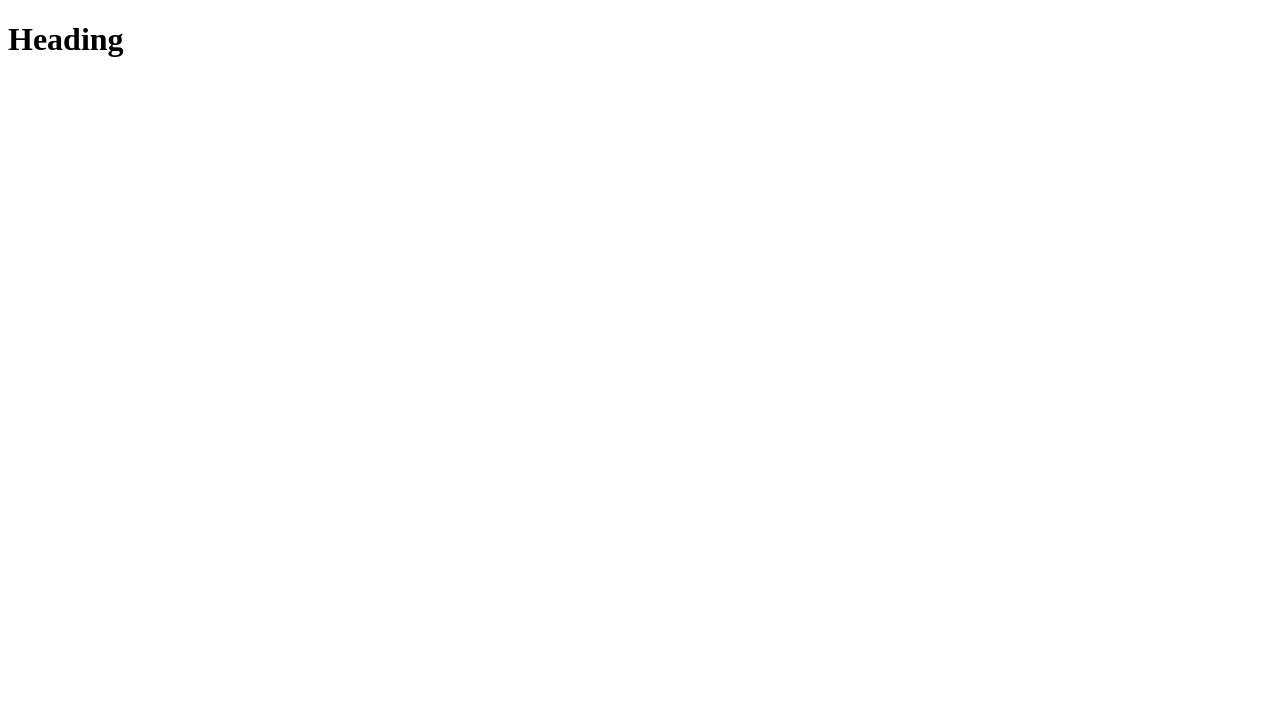
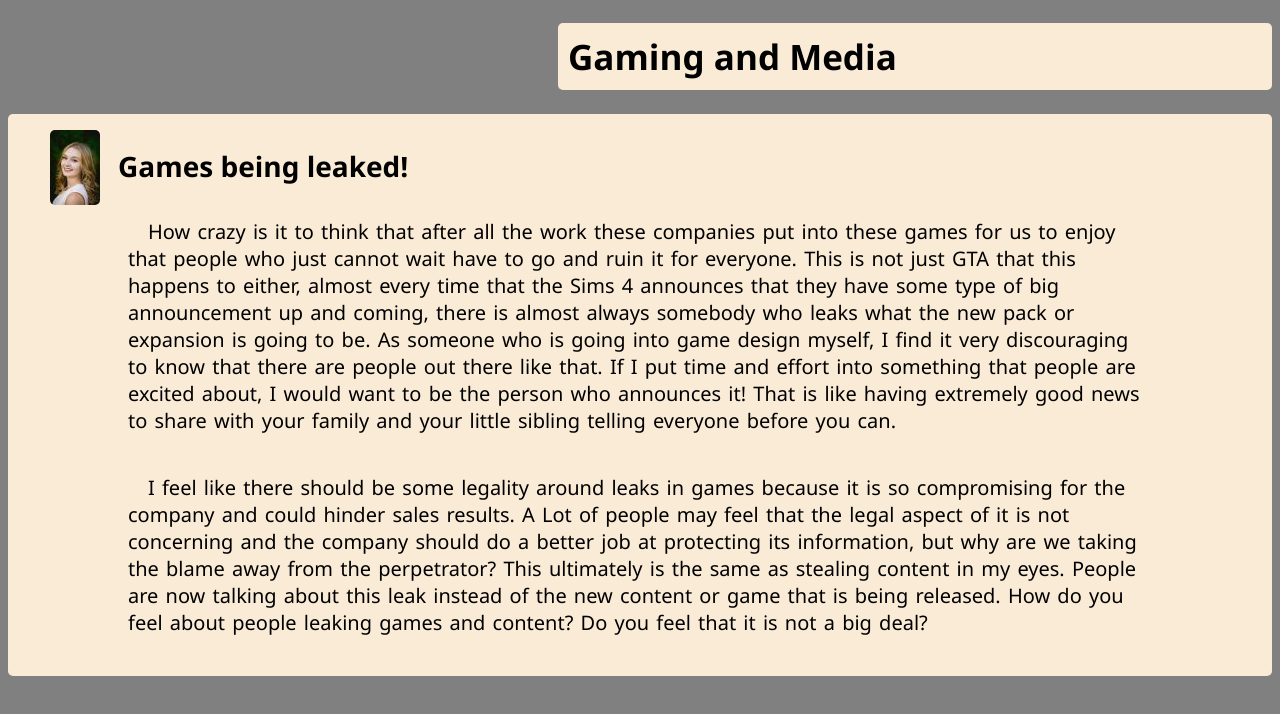
Before and after one commit to Piperja/challenge6, a plain HTML site: page index.html in a window 1280 px wide. Drawn offline with Linux system fonts and the light colour scheme.

Commit message:
finished

```diff
--- a/index.html
+++ b/index.html
@@ -4,11 +4,17 @@
     <meta charset="UTF-8">
     <meta name="viewport" content="width=device-width, initial-scale=1.0">
     <meta http-equiv="X-UA-Compatible" content="ie=edge">
-    <title>Title</title>
+    <title>Blog Post</title>
     <link rel="stylesheet" href="screen.css">
   </head>
   <body>
-    <h1>Heading</h1>
+    <h1>Gaming and Media</h1>
+    <main>
+      <img src="meagainsmall.jpg">
+      <h2>Games being leaked!</h2>
+      <p class="p1">How crazy is it to think that after all the work these companies put into these games for us to enjoy that people who just cannot wait have to go and ruin it for everyone. This is not just GTA that this happens to either, almost every time that the Sims 4 announces that they have some type of big announcement up and coming, there is almost always somebody who leaks what the new pack or expansion is going to be. As someone who is going into game design myself, I find it very discouraging to know that there are people out there like that. If I put time and effort into something that people are excited about, I would want to be the person who announces it! That is like having extremely good news to share with your family and your little sibling telling everyone before you can.</p>
+      <p class="p2"> I feel like there should be some legality around leaks in games because it is so compromising for the company and could hinder sales results. A Lot of people may feel that the legal aspect of it is not concerning and the company should do a better job at protecting its information, but why are we taking the blame away from the perpetrator? This ultimately is the same as stealing content in my eyes. People are now talking about this leak instead of the new content or game that is being released. How do you feel about people leaking games and content? Do you feel that it is not a big deal? </p>
+    </main>
     <script src="index.js"></script>
   </body>
 </html>
--- a/screen.css
+++ b/screen.css
@@ -1 +1,42 @@
 /* Add screen styles below */
+
+body {
+    background: grey;
+    font-family: 'Segoe UI', Tahoma, Geneva, Verdana, sans-serif;
+}
+
+h1 {
+    padding: 10px;
+    margin-left: 550px;
+    font-size: 35px;
+    background-color: antiquewhite;
+    border-radius: 5px;
+}
+
+h2 {
+    font-weight: bold;
+    margin-left: 100px;
+    font-size: 28px;
+}
+
+p {
+    margin-left: 100px;
+    margin-right: 100px;
+    font-size: 20px;
+    word-spacing: 2px;
+    text-indent: 20px;
+    padding: 10px;
+}
+
+main {
+    background-color: antiquewhite;
+    border-radius: 5px;
+    padding: 10px;
+}
+
+img {
+    position: absolute;
+    top: 130px;
+    left: 50px;
+    border-radius: 5px;
+}
```
Also changed, not shown: meagainsmall.jpg (added).
